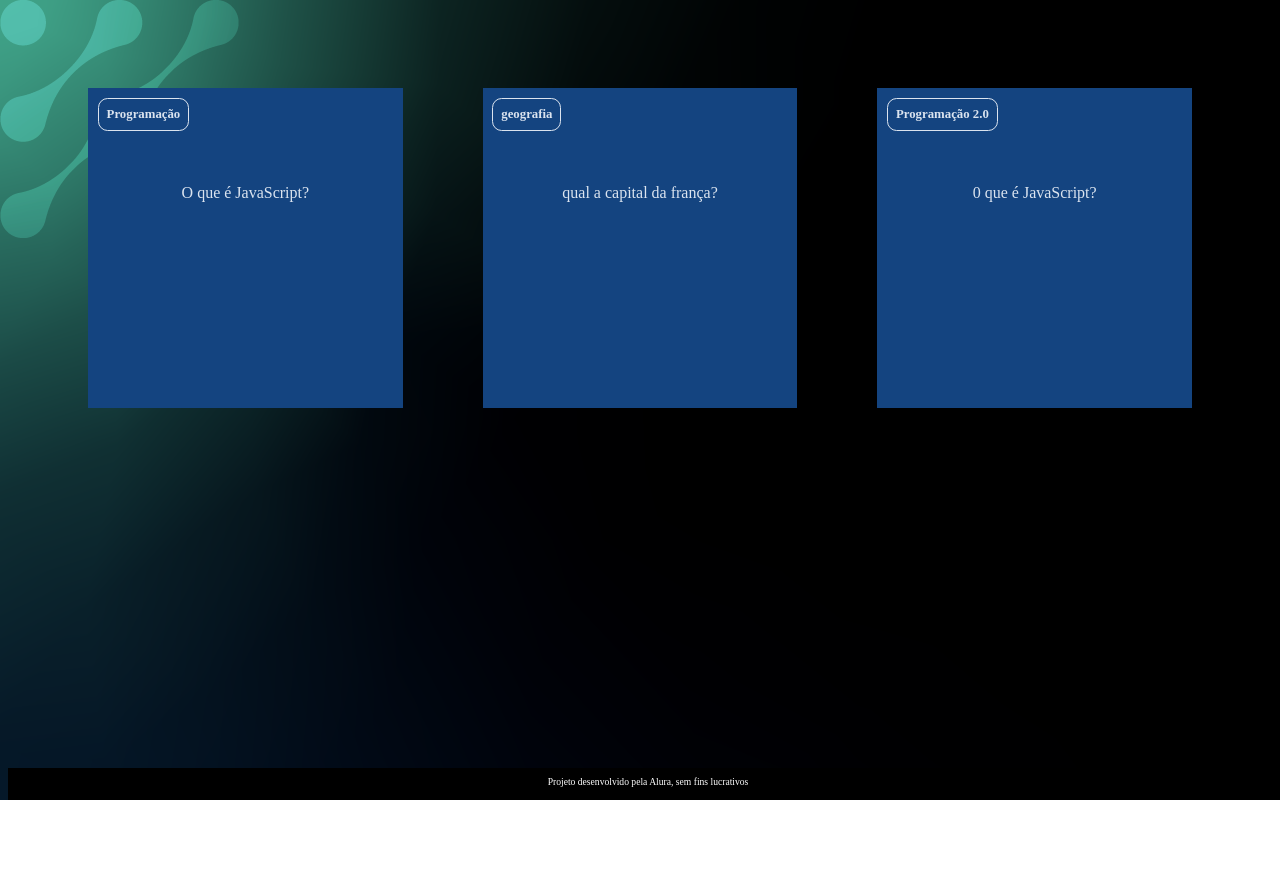
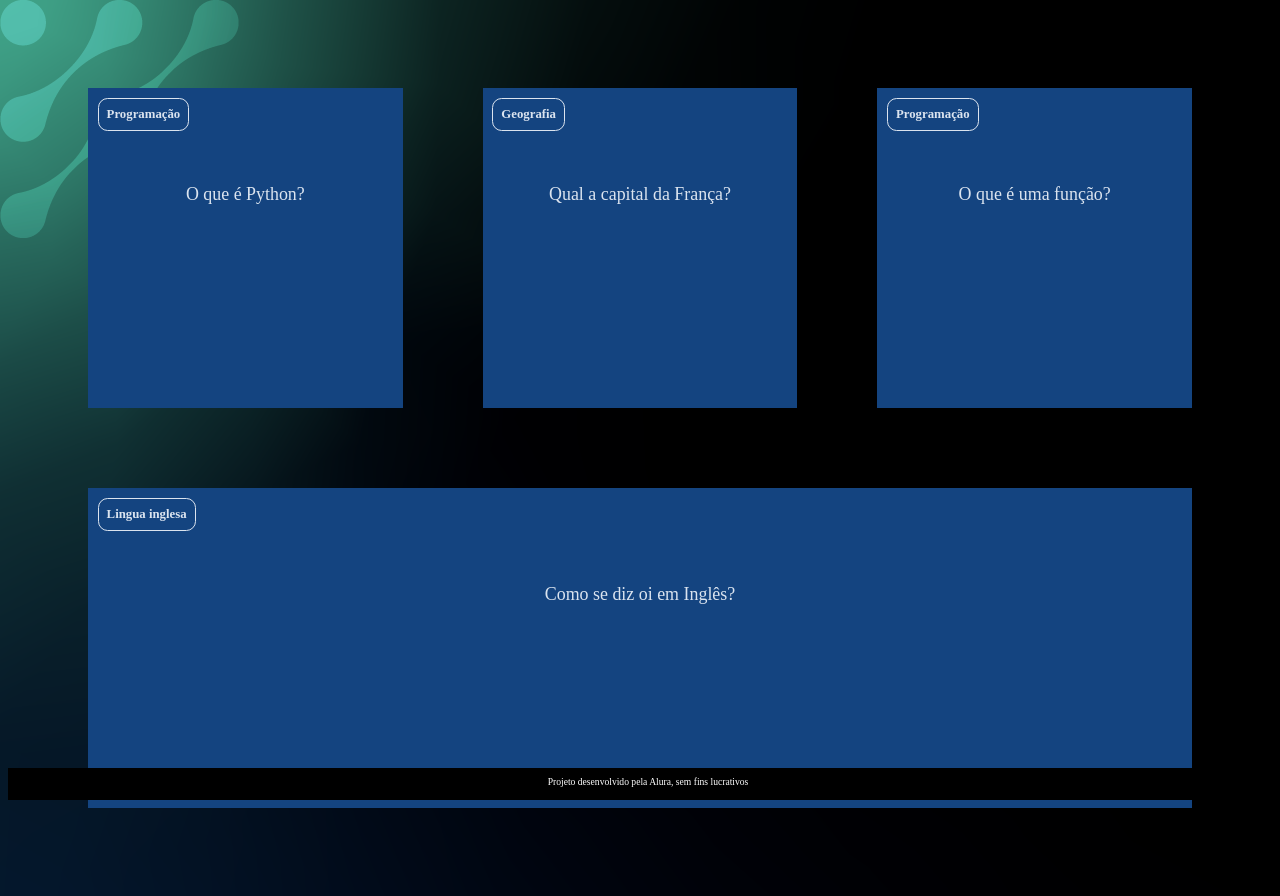
Before and after one commit to Miiih2008/flashcard-micheli, a plain HTML site: page flashcard-micheli/index.html in a window 1280 px wide. Before the commit the page ends 800 px from the top, so only its background shows below. Drawn offline with Linux system fonts and the light colour scheme; a web font is replaced by a local one.

Commit message:
Add files via upload

```diff
--- /dev/null
+++ b/flashcard-micheli/app.js
@@ -0,0 +1,29 @@
+function criaCartao(categoria, pergunta, resposta) {
+    let container = document.getElementById('container')
+    let cartao = document.createElement('article')
+    cartao.className = 'cartao'
+
+    cartao.innerHTML = `
+    <div class="cartao__conteudo">
+    <h3>${categoria}</h3>
+    <div class="cartao__conteudo__pergunta">
+        <p>${pergunta}</p>
+    </div>
+    <div class="cartao__conteudo__resposta">
+        <p>${resposta}</p>
+    </div>
+    </div>
+    `
+
+    let respostaEstaVisivel = false
+
+    function viraCartao() {
+        respostaEstaVisivel = !respostaEstaVisivel
+        cartao.classList.toggle('active', respostaEstaVisivel)
+    }
+    cartao.addEventListener('click', viraCartao)
+
+
+    container.appendChild(cartao)
+
+}
--- a/flashcard-micheli/assets/style.css
+++ b/flashcard-micheli/assets/style.css
@@ -1,5 +1,3 @@
-@import url('https://fonts.googleapis.com/css2?family=Bai+Jamjuree:ital,wght@0,200;0,300;0,400;0,500;0,600;0,700;1,200;1,300;1,400;1,500;1,600;1,700&display=swap');
-
 :root {
     --text-color: #DBE4EF;
     --card-front-color: #144480;
@@ -7,12 +5,16 @@
 }
 
 body {
-    background: url(../assets/img/bg-desktop.webp);
+    background: url('img/bg-desktop.webp');
     font-family: Bai Jamjuree;
 }
 
 #container {
     display: flex;
+    flex-wrap: wrap;
+    justify-content: space-between;
+    padding: 4rem;
+    gap: 3rem;
 }
 
 .cartao {
@@ -47,6 +49,7 @@
     margin-top: 1rem;
     padding: 2rem;
     margin-top: 4rem;
+    font-size: 1.4vw;
 }
 
 .cartao__conteudo__pergunta p {
@@ -59,7 +62,7 @@
     font-weight: 700;
 }
 
-.cartao:hover .cartao__conteudo {
+.cartao.active .cartao__conteudo {
     transform: rotateY(180deg);
 }
 
@@ -69,10 +72,13 @@
     position: absolute;
     height: 100%;
     width: 100%;
+    box-sizing: border-box;
 }
 
 .cartao__conteudo__resposta {
     transform: rotateY(180deg);
+    background-color: rgba(0, 244, 191, 0.2);
+    border: 4px solid var(--card-back-color);
 }
 
 footer {
@@ -89,11 +95,22 @@
     font-size: 0.6rem;
     margin-top: 0.5rem;
 }
-#container {
-    display: flex;
-      display: flex;
-         flex-wrap: wrap;
-         justify-content: space-between;
-         padding: 4rem;
-         gap: 3rem;
+
+@media (max-width: 560px) {
+
+    body {
+        background: url('img/bg-mobile.webp'), no-repeat cover;
     }
+
+    .cartao {
+        flex: 1 0 calc(100% - 1rem)
+    }
+
+    .cartao__conteudo h3 {
+        font-size: 3vw;
+    }
+
+    .cartao__conteudo p {
+        font-size: 3.8vw;
+    }
+}
--- a/flashcard-micheli/index.html
+++ b/flashcard-micheli/index.html
@@ -4,13 +4,12 @@
     <meta charset="UTF-8">
     <meta name="viewport" content="width=device-width, initial-scale=1.0">
     <link rel="stylesheet" href="assets/style.css">
-    <title>Flashcard micheli</title>
+    <title>Flashcard</title>
 </head>
 <body>
     <main>
         <section id="container">
-
-            <article class="cartao">
+            <!-- <article class="cartao">
                 <div class="cartao__conteudo">
                     <h3>Programação</h3>
                     <div class="cartao__conteudo__pergunta">
@@ -20,35 +19,13 @@
                         <p>O JavaScript é uma linguagem de programação</p>
                     </div>
                 </div>
-            </article>
-
-            <article class="cartao">
-                <div class="cartao__conteudo">
-                    <h3>geografia</h3>
-                    <div class="cartao__conteudo__pergunta">
-                        <p>qual a capital da frança?</p>
-                    </div>
-                    <div class="cartao__conteudo__resposta">
-                    <p>a capital da frança é paris </p>
-                    </div>
-                </div>
-            </article>
-            <article class="cartao">
-                <div class="cartao__conteudo">
-                    <h3>Programação 2.0</h3>
-                    <div class="cartao__conteudo__pergunta">
-                        <p>0 que é JavaScript?</p>
-                    </div>
-                    <div class="cartao__conteudo__resposta">
-                        <p>0 JavaScript é uma linguagem de programação</p>
-                    </div>
-                </div>
-            </article>
-
+            </article> -->
         </section>
     </main>
     <footer>
         <p>Projeto desenvolvido pela Alura, sem fins lucrativos</p>
     </footer>
+    <script src="app.js"></script>
+    <script src="perguntas.js"></script>
 </body>
 </html>
--- /dev/null
+++ b/flashcard-micheli/perguntas.js
@@ -0,0 +1,23 @@
+criaCartao(
+    'Programação',
+    'O que é Python?',
+    'O Python é uma linguagem de programação'
+)
+
+criaCartao(
+    'Geografia',
+    'Qual a capital da França?',
+    'A capital da França é Paris'
+)
+
+criaCartao(
+    'Programação',
+    'O que é uma função?',
+    'Uma função é um bloco de código que executa alguma tarefa'
+)
+
+criaCartao(
+    'Lingua inglesa',
+    'Como se diz oi em Inglês?',
+    'Oi em ingles é HI (RAI)'
+)
```
